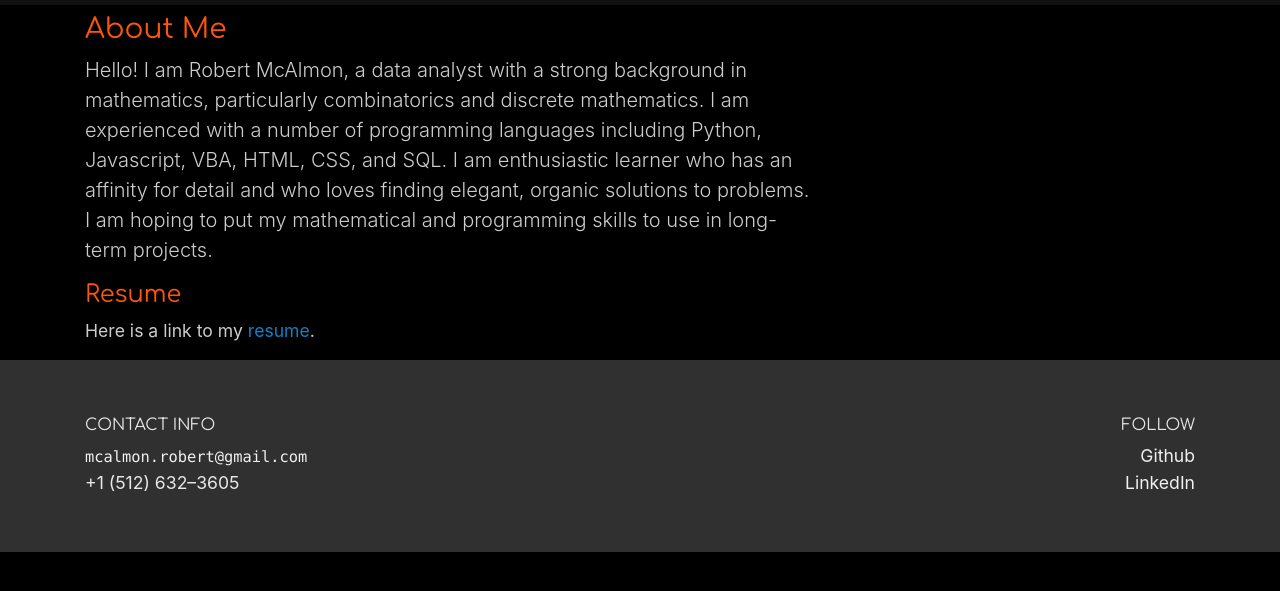
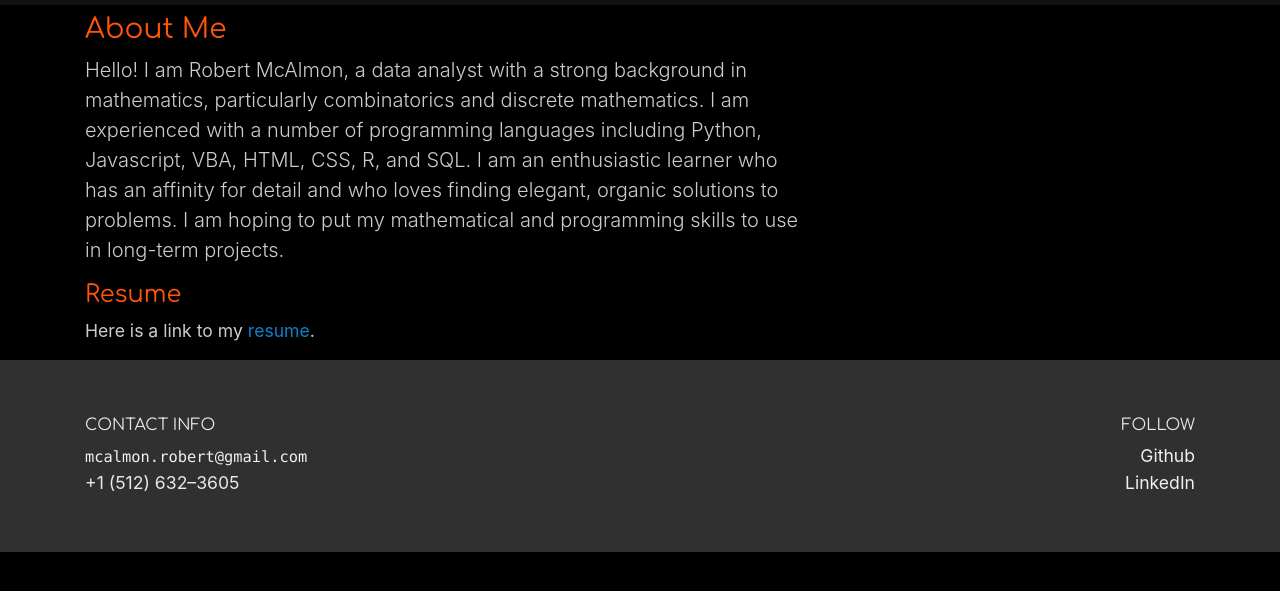
Before and after one commit to rgmcalmon/rgmcalmon.github.io, a plain HTML site: page about.html in a window 1280 px wide. Shown: the part 53-644 px from the top of the page. Drawn offline with nearby package versions, Linux system fonts and the light colour scheme.

Commit message:
Edited about.html

```diff
--- a/about.html
+++ b/about.html
@@ -40,8 +40,8 @@
 	        <h3 class="text-primary">About Me</h3>
 	        <p class="lead">
 	            Hello! I am Robert McAlmon, a data analyst with a strong background in mathematics, particularly combinatorics and discrete mathematics.
-	            I am experienced with a number of programming languages including Python, Javascript, VBA, HTML, CSS, and SQL.
-	            I am enthusiastic learner who has an affinity for detail and who loves finding elegant, organic solutions to problems.
+	            I am experienced with a number of programming languages including Python, Javascript, VBA, HTML, CSS, R, and SQL.
+	            I am an enthusiastic learner who has an affinity for detail and who loves finding elegant, organic solutions to problems.
 	            I am hoping to put my mathematical and programming skills to use in long-term projects.
 
 	        </p>
```
